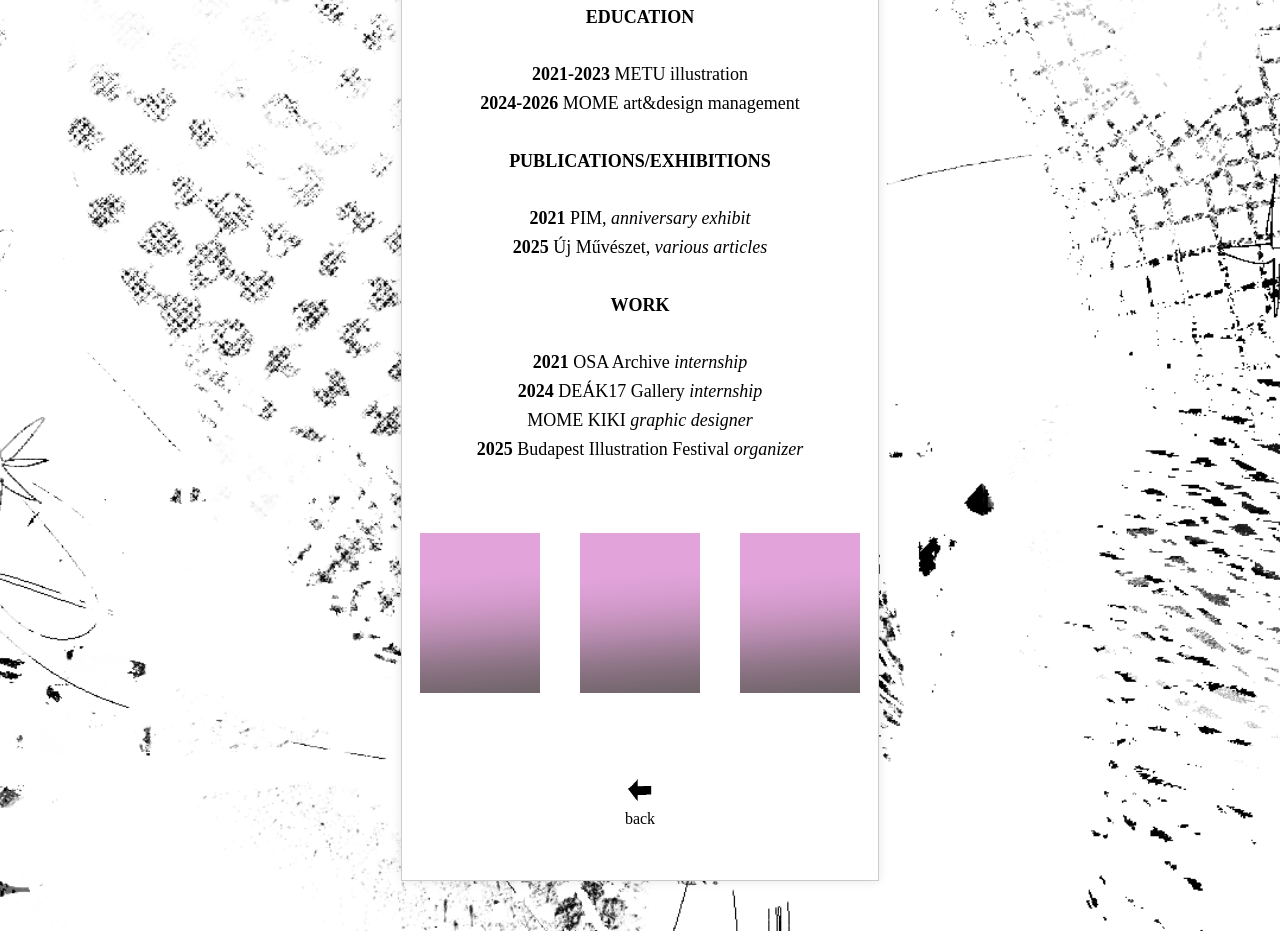
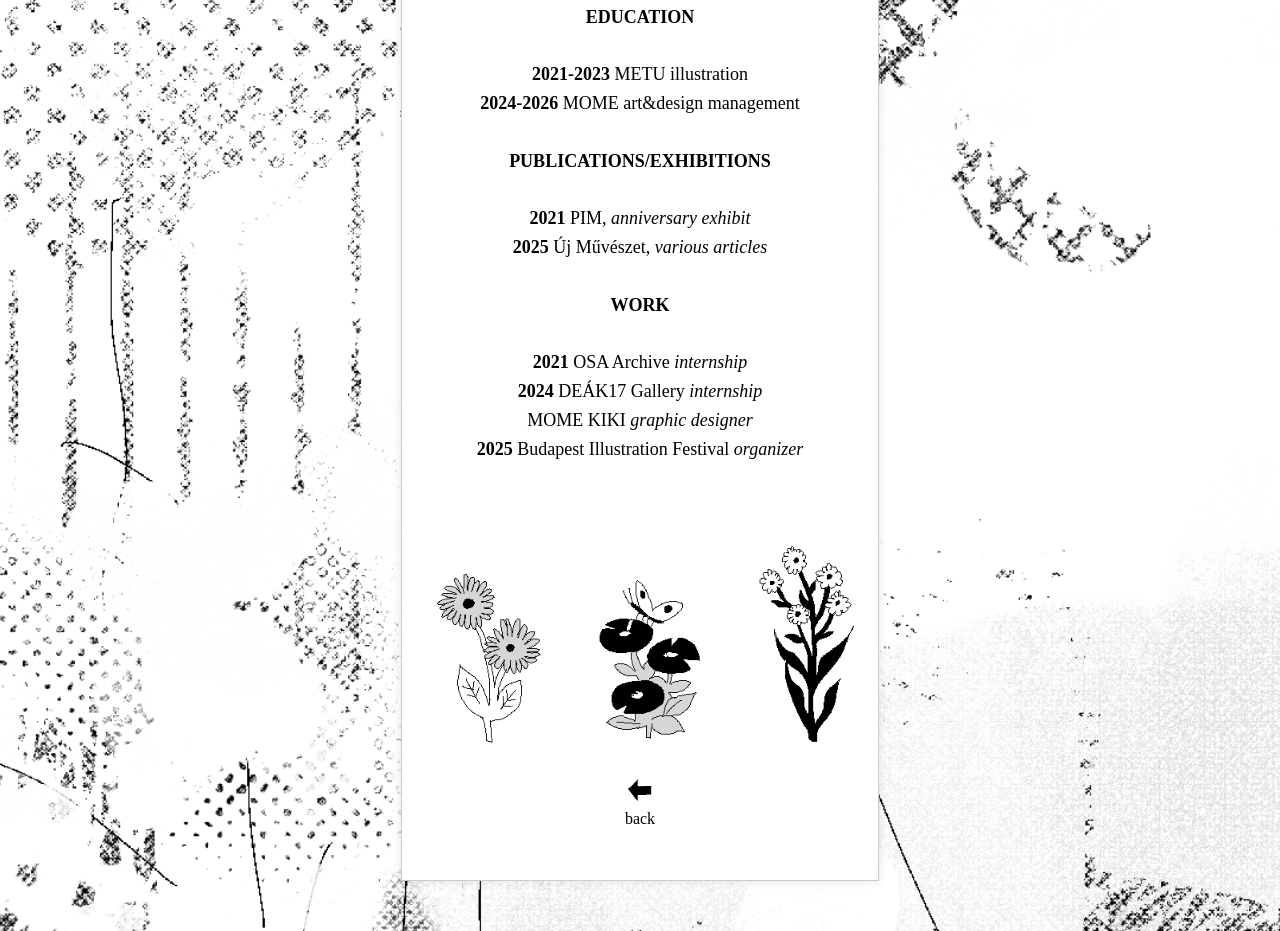
Before and after one commit to gesztenye02/CODING-BASICS, a plain HTML site: page about.html in a window 1280 px wide. Shown: the part 351-1282 px from the top of the page. Drawn offline with Linux system fonts and the light colour scheme; a web font is replaced by a local one.

Commit message:
221126 finish 1

```diff
--- a/about.html
+++ b/about.html
@@ -17,7 +17,7 @@
     justify-content: center;
     align-items: flex-start;
     font-family: 'Yuji Syuku', serif;
-    background-image: url("bg2.png");
+    background-image: url("bg3.png");
     background-repeat: no-repeat;
     background-size: cover;
     background-position: center;
@@ -49,9 +49,10 @@
 
   .elements {
     position: relative;
-    width: 100%;
+    width: 85%;
     height: 250px; /* adjust as needed */
     margin-bottom: 30px;
+    align-items: cen;
   }
 
 
@@ -62,7 +63,7 @@
   .gif {
     position: absolute;
     cursor: grab;
-    width: 120px;
+    width: 200px;
     height: auto;
     user-select: none;
     transition: transform 0.1s;
@@ -141,9 +142,9 @@
   </p>
 
   <div class="elements" id="elements">
-    <div class="gif"><img src="placeholder.jpg" width="120"></div>
-    <div class="gif"><img src="placeholder.jpg" width="120"></div>
-    <div class="gif"><img src="placeholder.jpg" width="120"></div>
+    <div class="gif"><img src="flowers1.gif" width="120"></div>
+    <div class="gif"><img src="flowers2(1).gif" width="120"></div>
+    <div class="gif"><img src="flowers3.gif" width="120"></div>
   </div>
 
   <div class="button-group">
```
Also changed, not shown: contact.html (+1 -1 lines), flowers1.gif (added), flowers2(1).gif (added), flowers3.gif (added).
